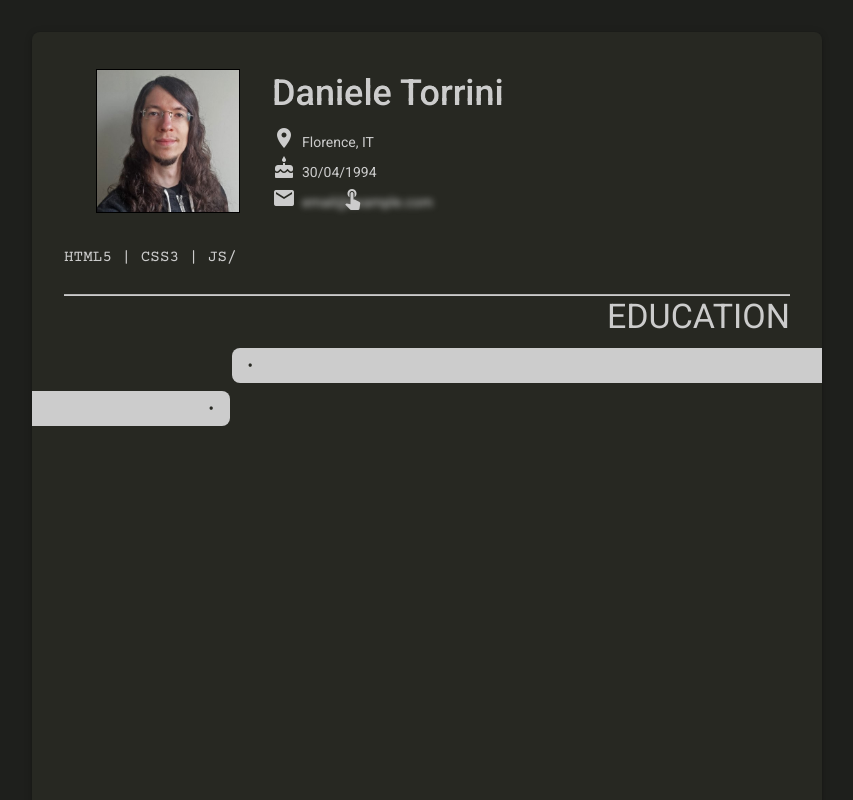
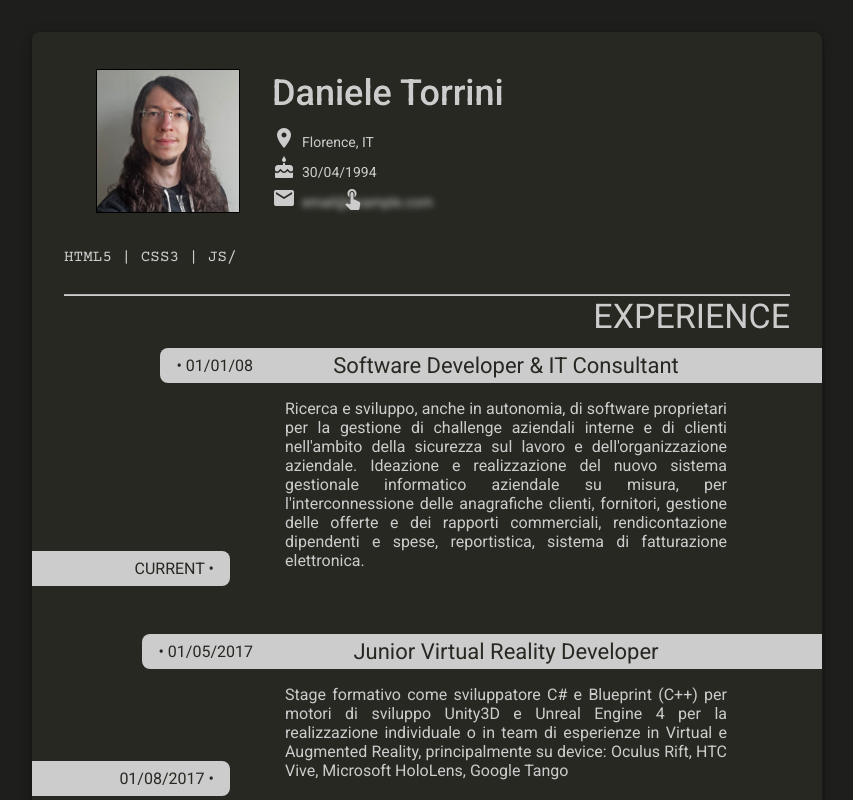
Before and after one commit to DocCobra/dev-cv, an Angular app: page / in a window 1280 px wide. Shown: the whole page, without its empty margins (213-1066 px from the left). Built offline with nearby package versions, Linux system fonts and the light colour scheme.

Commit message:
Progress for styling

```diff
--- a/src/app/app.component.css
+++ b/src/app/app.component.css
@@ -2,11 +2,13 @@
     width: 100%;
     height: 100%;
 
+    background-color: #1E1F1C;
+
+    display: flex;
+    flex-flow: row nowrap;
+    justify-content: center;
+    align-items: flex-start;
+
     overflow-y: scroll;
     scrollbar-width: thin;
-
-    display: flex;
-    justify-content: center;
-
-    background-color: #1E1F1C;
 }
--- a/src/app/app.component.html
+++ b/src/app/app.component.html
@@ -1 +1 @@
-<app-page class="mat-elevation-z3"></app-page>
+<app-page class="mat-elevation-z5"></app-page>
--- a/src/app/page/page.component.css
+++ b/src/app/page/page.component.css
@@ -1,7 +1,6 @@
 :host {
     width: 100%;
     max-width: 790px;
-    height: 1403px;
 
     margin: 32px 16px;
     border-radius: 8px;
@@ -22,3 +21,14 @@ section-divider {
     margin-bottom: 12px;
     padding: 0 32px;
 }
+
+div {
+    display: flex;
+    flex-flow: column-reverse nowrap;
+    justify-content: center;
+    align-items: center;
+}
+
+app-entry {
+    margin-bottom: 48px;
+}
--- a/src/app/page/page.component.html
+++ b/src/app/page/page.component.html
@@ -2,6 +2,26 @@
 
 <typewriter-text [text]="typewriterText"></typewriter-text>
 
-<section-divider [title]="'EDUCATION'"></section-divider>
+<section-divider [title]="'EXPERIENCE'"></section-divider>
 
-<app-entry></app-entry>
+<div>
+  <app-entry
+  *ngFor="let e of entries.experience"
+  [title]="e.title"
+  [content]="e.content"
+  [startDate]="e.startDate"
+  [endDate]="e.endDate">
+  </app-entry>
+</div>
+
+<section-divider [title]="'EDUCATION'" style="margin-top: 48px; "></section-divider>
+
+<div>
+  <app-entry
+  *ngFor="let e of entries.education"
+  [title]="e.title"
+  [content]="e.content"
+  [startDate]="e.startDate"
+  [endDate]="e.endDate">
+  </app-entry>
+</div>
```
